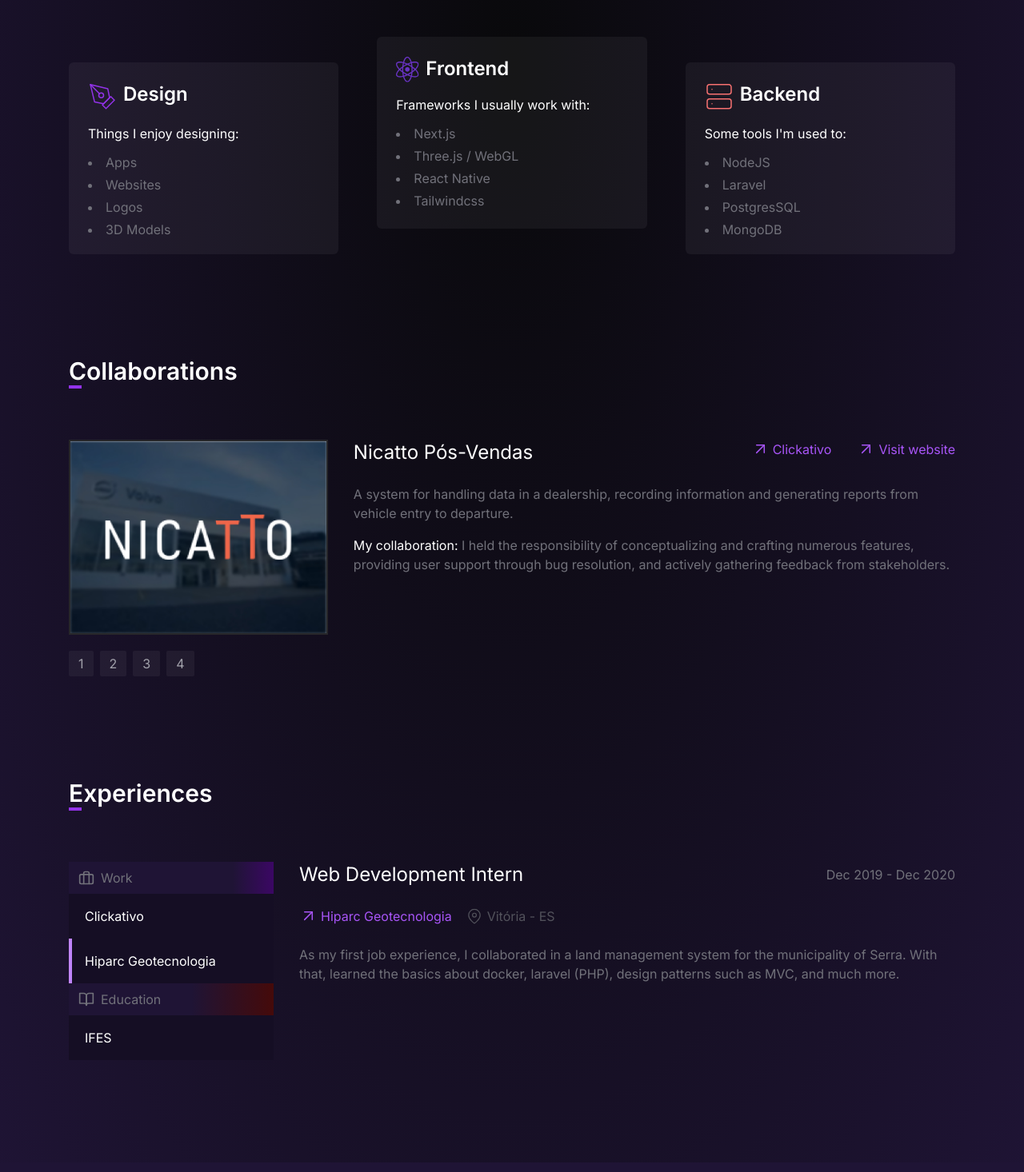
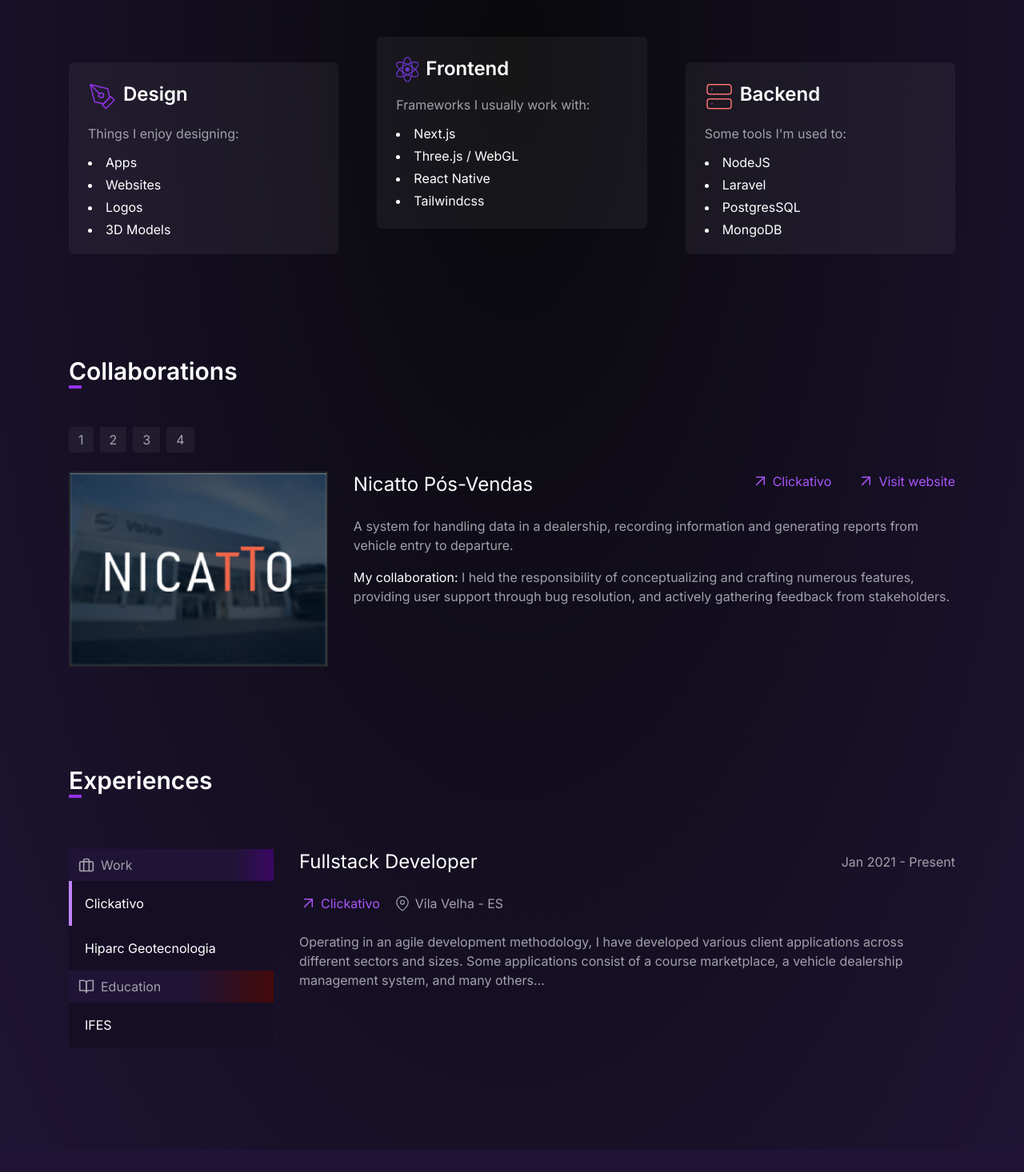
Before and after one commit to Renato1478/RenatoPeresHomepage, a Next.js app: page / in a window 1280 px wide. Shown: the part 1361-2827 px from the top of the page at 80% size. Built offline with nearby package versions, Linux system fonts and the light colour scheme.

Commit message:
Improving mobile xperience in colaborations section

```diff
--- a/src/components/Collaborations.tsx
+++ b/src/components/Collaborations.tsx
@@ -94,7 +94,23 @@
   return (
     <div id="s-collaborations" className="section wrapper pt-32 max-md:pt-24">
       <SectionTitle text="Collaborations" />
-      <div className="pt-16 max-md:pt-12">
+      <div className="pt-12 max-md:pt-12">
+        {/* Pagination */}
+        <div className="flex gap-x-2 pb-6">
+          {collaborations.map((collaboration, i) => {
+            return (
+              <PaginationButton
+                key={collaboration.id}
+                onClick={() => {
+                  setCollaborationToShow(collaboration);
+                }}
+                isActive={collaboration.id === collaborationToShow.id}
+              >
+                {i + 1}
+              </PaginationButton>
+            );
+          })}
+        </div>
         {/* Details */}
         <div className="h-60 max-md:h-fit flex max-md:flex-col">
           <img
@@ -120,34 +136,18 @@
               </div>
             </div>
             <div className="pt-6">
-              <span className="text-zinc-500">
+              <span className="dark:text-zinc-400">
                 {collaborationToShow.description}
               </span>
               <div className="pt-4">
                 <span>My collaboration:</span>{" "}
-                <span className="text-zinc-500">
+                <span className="text-zinc-400 dark:text-zinc-400">
                   {collaborationToShow.role_description}
                 </span>
               </div>
             </div>
           </div>
         </div>
-        {/* Pagination */}
-        <div className="flex gap-x-2 pt-6">
-          {collaborations.map((collaboration, i) => {
-            return (
-              <PaginationButton
-                key={collaboration.id}
-                onClick={() => {
-                  setCollaborationToShow(collaboration);
-                }}
-                isActive={collaboration.id === collaborationToShow.id}
-              >
-                {i + 1}
-              </PaginationButton>
-            );
-          })}
-        </div>
       </div>
     </div>
   );
--- a/src/components/Experiences.tsx
+++ b/src/components/Experiences.tsx
@@ -75,7 +75,7 @@
 
 export default function Experiences() {
   const [experienceToShow, setExperienceToShow] = useState<ExperienceProps>(
-    experiences[1]
+    experiences[0]
   );
 
   return (
@@ -84,7 +84,7 @@
       <div className="flex pt-16 max-md:pt-12 max-md:flex-col h-fit">
         {/* Nav */}
         <div className="w-64 max-md:w-full min-w-64 border-0 bg-zinc-100">
-          <div className="flex gap-x-2 p-2 px-3 text-zinc-500 bg-gradient-to-r from-zinc-200 from-80% to-purple-200 dark:from-[#1F1435] dark:to-purple-950">
+          <div className="flex gap-x-2 p-2 px-3 text-zinc-400 bg-gradient-to-r from-zinc-200 from-80% to-purple-200 dark:from-[#1F1435] dark:to-purple-950">
             <BriefCaseIcon width={20} /> Work
           </div>
           {experiences
@@ -104,7 +104,7 @@
                 {experience.company.name}
               </div>
             ))}
-          <div className="flex gap-x-2 p-2 px-3 text-zinc-500 bg-gradient-to-r from-zinc-200 from-60% to-red-200 dark:from-[#1F1435] dark:to-red-950">
+          <div className="flex gap-x-2 p-2 px-3 text-zinc-400 bg-gradient-to-r from-zinc-200 from-60% to-red-200 dark:from-[#1F1435] dark:to-red-950">
             <BookOpenIcon width={20} />
             Education
           </div>
@@ -131,7 +131,7 @@
           {/* Header */}
           <div className="flex max-md:flex-col max-md:gap-y-4 align-middle justify-between">
             <h2 className="text-2xl">{experienceToShow.title}</h2>
-            <div className="flex items-center text-zinc-500">
+            <div className="flex items-center text-zinc-400">
               {experienceToShow.beginning} - {experienceToShow.end || "Present"}
             </div>
           </div>
@@ -145,13 +145,13 @@
                 <ArrowTopRightIcon />
                 {experienceToShow.company.name}
               </CustomLink>
-              <span className="flex items-center gap-x-1 text-zinc-600">
+              <span className="flex items-center gap-x-1 text-zinc-400">
                 <MapMarkerIcon />
                 {experienceToShow.company.place}
               </span>
             </div>
             <div className="pt-6">
-              <span className="text-zinc-500">
+              <span className="dark:text-zinc-400">
                 {experienceToShow.description}
               </span>
             </div>
--- a/src/components/WhatIDo.tsx
+++ b/src/components/WhatIDo.tsx
@@ -17,10 +17,10 @@
             <h1 className="text-2xl font-semibold dark:text-white">Design</h1>
           </div>
           <div className="pt-4">
-            <h2 className="text-zinc-700 dark:text-white">
+            <h2 className="text-zinc-400 dark:text-zinc-400">
               Things I enjoy designing:
             </h2>
-            <ul className="space-y-1 pt-3 text-zinc-500 dark:text-zinc-500 list-disc list-inside">
+            <ul className="space-y-1 pt-3 text-zinc-600 dark:text-white list-disc list-inside">
               <li>Apps</li>
               <li>Websites</li>
               <li>Logos</li>
@@ -37,10 +37,10 @@
             <h1 className="text-2xl font-semibold">Frontend</h1>
           </div>
           <div className="pt-4">
-            <h2 className="text-zinc-700 dark:text-white">
+            <h2 className="text-zinc-400 dark:text-zinc-400">
               Frameworks I usually work with:
             </h2>
-            <ul className="space-y-1 pt-3 text-zinc-500 dark:text-zinc-500 list-disc list-inside">
+            <ul className="space-y-1 pt-3 text-zinc-600 dark:text-white list-disc list-inside">
               <li>Next.js</li>
               <li>Three.js / WebGL</li>
               <li>React Native</li>
@@ -57,10 +57,10 @@
             <h1 className="text-2xl font-semibold">Backend</h1>
           </div>
           <div className="pt-4">
-            <h2 className="text-zinc-700 dark:text-white">
+            <h2 className="text-zinc-400 dark:text-zinc-400">
               Some tools I&apos;m used to:
             </h2>
-            <ul className="space-y-1 pt-3 text-zinc-500 dark:text-zinc-500 list-disc list-inside">
+            <ul className="space-y-1 pt-3 text-zinc-600 dark:text-white list-disc list-inside">
               <li>NodeJS</li>
               <li>Laravel</li>
               <li>PostgresSQL</li>
```
